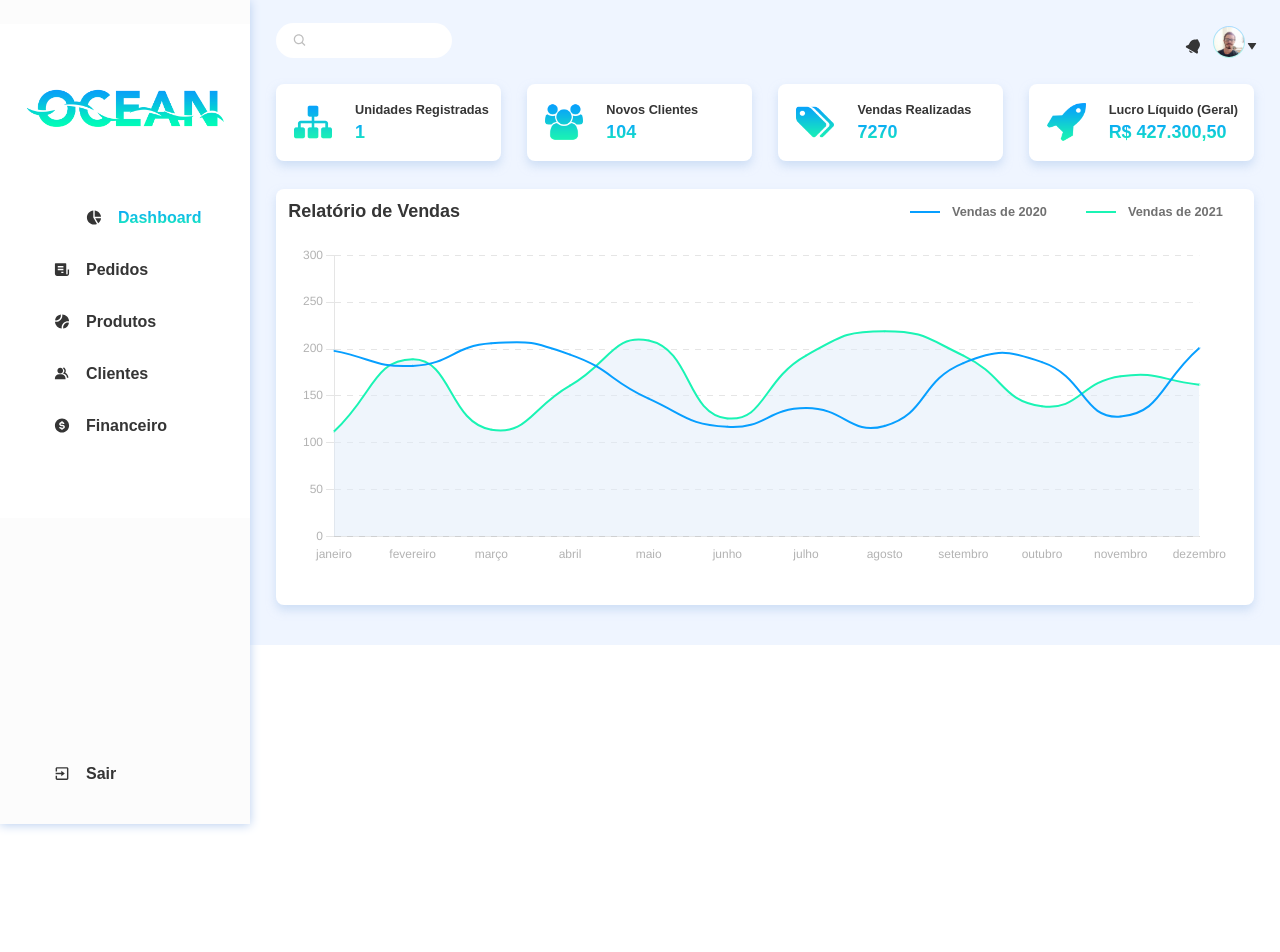
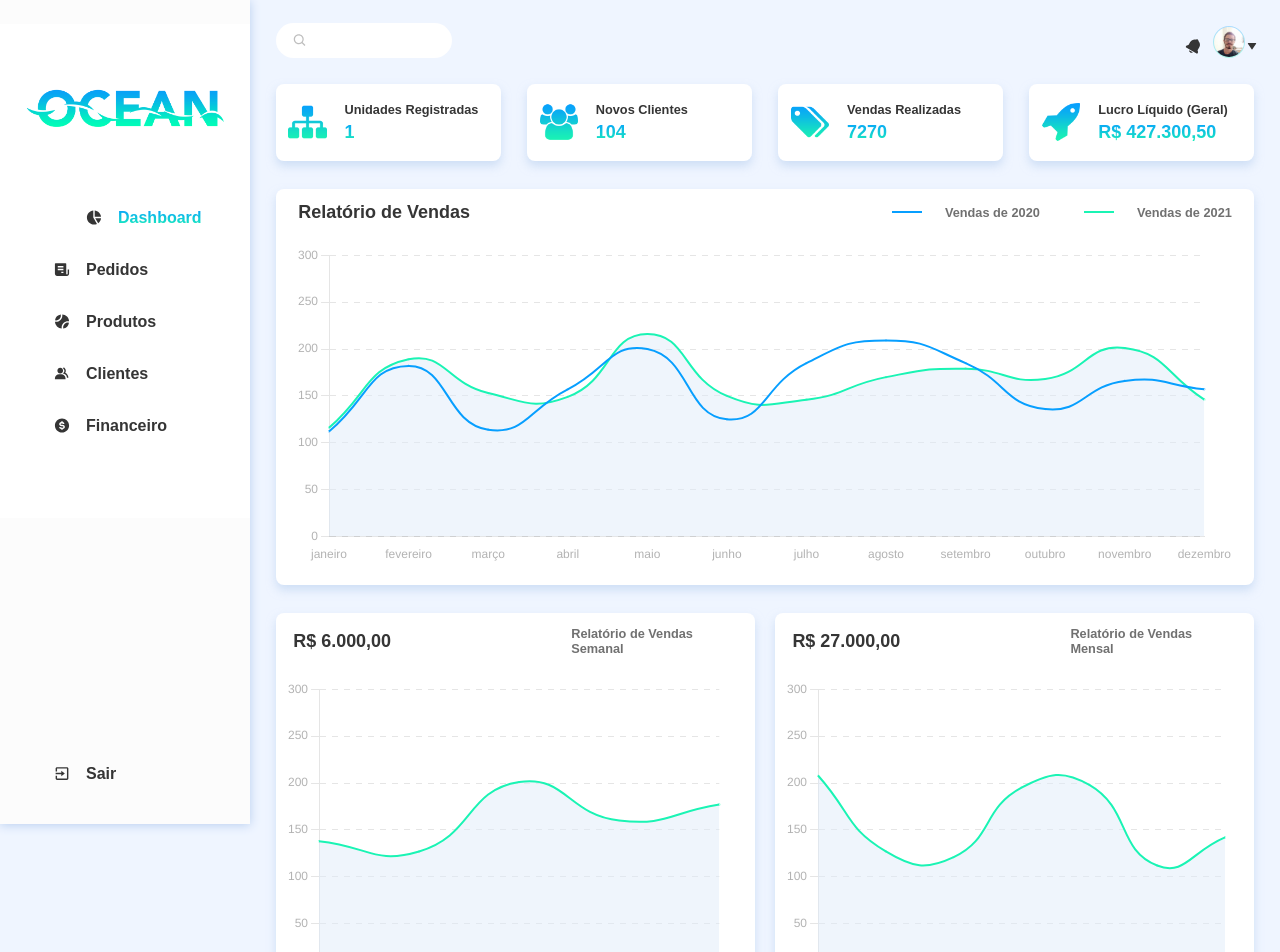
Before and after one commit to MatheusTostes/crm-ocean, a React (Create React App) app: page / in a window 1280 px wide. Shown: the top 952 px of the page. Before the commit the page ends 800 px from the top, so only its background shows below. Built offline with nearby package versions, Linux system fonts and the light colour scheme.

Commit message:
Generalize graphics variables and create extra graphics

```diff
--- a/src/components/DashboardsPanel/index.js
+++ b/src/components/DashboardsPanel/index.js
@@ -1,10 +1,11 @@
-import { Container, CardHeader, Periods } from './styles'
+import { Container, Card, CardHeader, Periods, SubCards } from './styles'
 import Graphics from '../Graphics'
 
 function DashboardsPanel () {
   return (
     <>
       <Container>
+        <Card>
           <CardHeader>
             <h3>Relatório de Vendas</h3>
             <Periods>
@@ -18,9 +19,45 @@ function DashboardsPanel () {
               </div>
             </Periods>
           </CardHeader>
-        <Graphics>
+          <Graphics
+            interval={['janeiro', 'fevereiro', 'março', 'abril', 'maio', 'junho', 'julho', 'agosto', 'setembro', 'outubro', 'novembro', 'dezembro']}
+            data1={[...Array(12)].map(e=>~~(Math.random()*(180-110+30)+110))}
+            data2={[...Array(12)].map(e=>~~(Math.random()*(190-110+30)+110))}
+          />
+        </Card>
 
-        </Graphics>
+        <SubCards>
+          <Card className="card-extra">
+            <CardHeader>
+              <h3>R$ 6.000,00</h3>
+              <Periods>
+                <div>
+                  <h5>Relatório de Vendas Semanal</h5>
+                </div>
+              </Periods>
+            </CardHeader>
+            <Graphics
+              interval={['1 Julho', '8 Julho', '16 Julho', '24 Julho', '31 Julho']}
+              // data1={[...Array(5)].map(e=>~~(Math.random()*(180-110+30)+110))}
+              data2={[...Array(5)].map(e=>~~(Math.random()*(190-110+30)+110))}
+            />
+          </Card>
+          <Card className="card-extra">
+            <CardHeader>
+              <h3>R$ 27.000,00</h3>
+              <Periods>
+                <div>
+                  <h5>Relatório de Vendas Mensal</h5>
+                </div>
+              </Periods>
+            </CardHeader>
+            <Graphics
+              interval={['31 Jan', '30 Fev', '31 Mar', '30 Abr', '31 Mai', '30 Jun', '31 Jul']}
+              // data1={[...Array(7)].map(e=>~~(Math.random()*(180-110+30)+110))}
+              data2={[...Array(7)].map(e=>~~(Math.random()*(190-110+30)+110))}
+            />
+          </Card>
+        </SubCards>
       </Container>
     </>
   )
--- a/src/components/DashboardsPanel/styles.js
+++ b/src/components/DashboardsPanel/styles.js
@@ -1,6 +1,17 @@
 import styled from 'styled-components'
 
 export const Container = styled.div`
+  width: 100%;
+
+  .card-extra {
+    width: 49%;
+
+    @media (max-width: 760px) {
+      width: 100%;
+    }
+  }
+`
+export const Card = styled.div`
   background-color: white;
   width: 100%;
   border-radius: 8px;
@@ -12,7 +23,7 @@ export const Container = styled.div`
 `
 export const CardHeader = styled.div`
   background: none;
-  width: 100%;
+  width: 98%;
   display: flex;
   align-items: center;
   justify-content: space-between;
@@ -20,7 +31,7 @@ export const CardHeader = styled.div`
   flex-wrap: wrap;
 
   h3, h5 {
-    margin: 1.3%;
+    margin: 1vw;
   }
 
   @media (max-width: 950px) {
@@ -43,13 +54,15 @@ export const Periods = styled.div`
   display: flex;
   justify-content: space-between;
   align-items: center;
-  margin: 1.3%;
+
+  flex-wrap: wrap;
 
   div {
     display: flex;
     flex-direction: row;
     align-items: center;
-    width: 11rem;
+    justify-content: flex-end;
+    width: 15vw;
   }
 
   h5{
@@ -72,7 +85,8 @@ export const Periods = styled.div`
   }
 
   @media (max-width: 950px) {
-    margin: auto;
+    width: 100%;
+    justify-content: center;
   }
 
   @media (max-width: 550px) {
@@ -81,3 +95,14 @@ export const Periods = styled.div`
     }
   }
 `
+export const SubCards = styled.div`
+  display: flex;
+  justify-content: space-between;
+  width: 100%;
+
+  @media (max-width: 760px) {
+    width: 100%;
+    flex-direction: column;
+    align-items: center;
+  }
+`
--- a/src/components/Graphics/index.js
+++ b/src/components/Graphics/index.js
@@ -2,27 +2,22 @@ import React from 'react'
 import { Line } from 'react-chartjs-2'
 import { Container } from './styles'
 
-function Graphics () {
-
-  // sells = random(0, 25)
-
+function Graphics (props) {
   return (
     <Container>
       <Line
         data={{
-          // labels: [...Array(12).keys()],
-          labels: [ 'janeiro', 'fevereiro', 'março', 'abril', 'maio', 'junho', 'julho', 'agosto', 'setembro', 'outubro', 'novembro', 'dezembro'],
+          labels: props.interval,
           datasets: [
             {
               lineTension: 0.5,
-              data: [...Array(12)].map(e=>~~(Math.random()*(180-110+30)+110)),
-              // data: [...Array(365).keys()],
+              data: props.data1,
               borderColor: 'rgba(7,159,255,1)',
               borderWidth: 2,
             },
             {
               lineTension: 0.5,
-              data: [...Array(12)].map(e=>~~(Math.random()*(190-110+30)+110)),
+              data: props.data2,
               backgroundColor: 'rgba(224, 235, 250, 0.5)',
               borderColor: 'rgba(26,244,180,1)',
               borderWidth: 2,
@@ -30,8 +25,6 @@ function Graphics () {
             }
           ]
         }}
-        height={300}
-        width={100}
         options={{
           plugins: {
             legend: {
--- a/src/components/Graphics/styles.js
+++ b/src/components/Graphics/styles.js
@@ -2,6 +2,6 @@ import styled from 'styled-components'
 
 export const Container = styled.div`
   height: 40vh;
-  width: 95%;
-  margin: 10px 0 40px 0;
+  width: 96%;
+  margin: 10px 0 20px 0;
 `
--- a/src/components/StatisticCards/styles.js
+++ b/src/components/StatisticCards/styles.js
@@ -21,14 +21,18 @@ export const Card = styled.div`
   img {
     background: none;
     height: 50%;
-    margin: 8%;
+    margin: 1vw;
   }
 
   @media (max-width: 950px) {
-    width: 220px;
+    width: 49%;
     height: 60px;
-    flex-wrap: wrap;
-    margin: 1.1vw auto;
+
+  }
+  @media (max-width: 360px) {
+    width: 100%;
+    height: 60px;
+    justify-content: center;
   }
 `
 export const CardText = styled.div`
```
Lines whose indentation alone changed are shown as unchanged.
